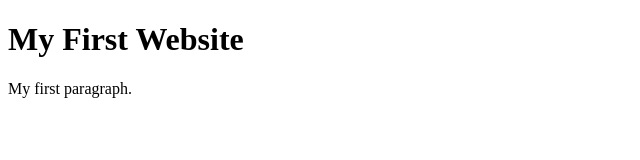
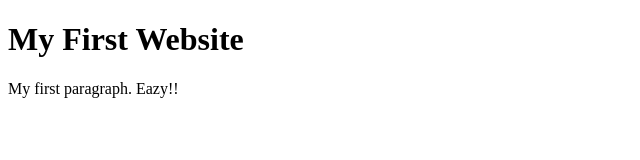
Before and after one commit to MarlonAEC/codersrank-template-u32y4t, a website: page index.html in a window 1280 px wide. Shown: the full height of the page, 0-640 px from the left. Drawn offline with Linux system fonts and the light colour scheme.

Commit message:
My first test

```diff
--- a/index.html
+++ b/index.html
@@ -6,7 +6,7 @@
   <body>
 
     <h1>My First Website</h1>
-    <p>My first paragraph.</p>
+    <p>My first paragraph. Eazy!!</p>
 
   </body>
 </html>
```
